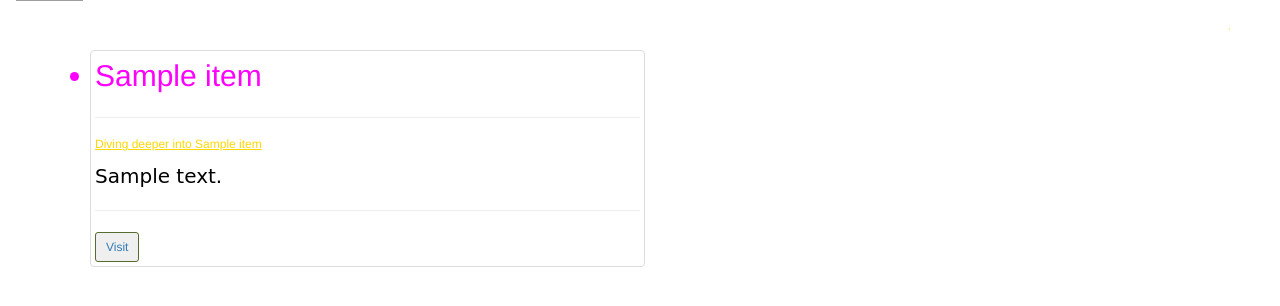
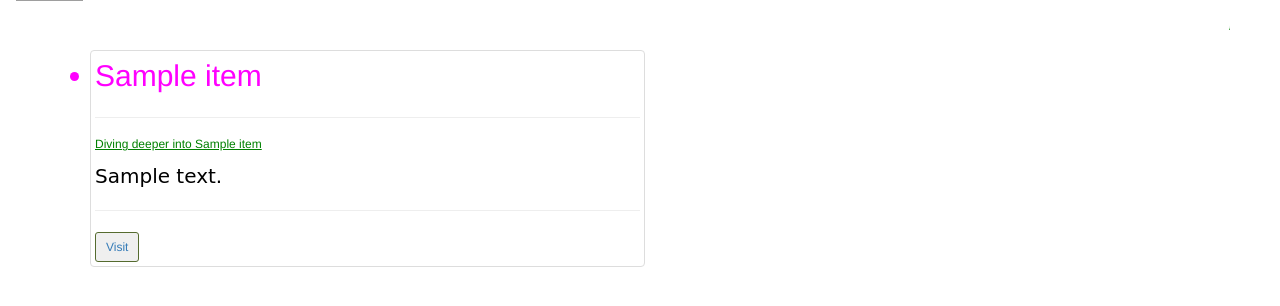
Before and after one commit to EmmaKibore/news-highlight, a Flask app: template app/templates/index.html in a window 1280 px wide. Shown: the part 65-371 px from the top of the page. Run offline with Flask 2, Linux system fonts and the light colour scheme; the template is opened without the code that fills it: most values are stand-ins (such as "Sample title", 1, 10 or a date in 2020); some libraries are stand-ins or nearby versions; grey boxes are pictures that could not be loaded.

Commit message:
deployment to heroku

```diff
--- a/app/templates/index.html
+++ b/app/templates/index.html
@@ -11,7 +11,7 @@
 
 
        <ul>
-    <div style="font-size:20px; color:gold;" class="container">
+    <div style="font-size:20px; color:green;" class="container">
     <marquee style=" font-size:20px; font-family: 'ZCOOL Xiaowei', cursive;">All The News That's Fit to Print!! <img src="https://upload.wikimedia.org/wikipedia/commons/thumb/e/ea/Breathe-face-smile.svg/220px-Breathe-face-smile.svg.png" height="35px"></marquee>
        <div class="row">
        {% for item in enter%}
```
